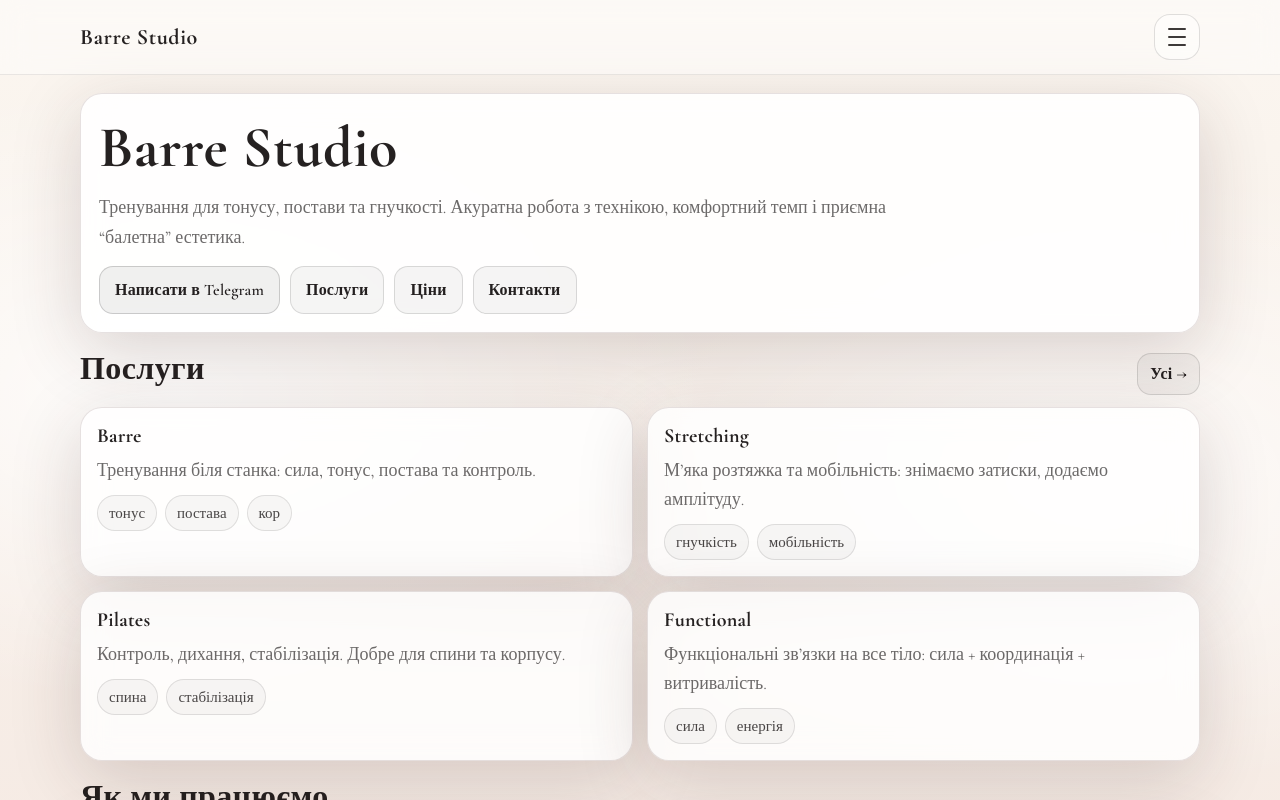
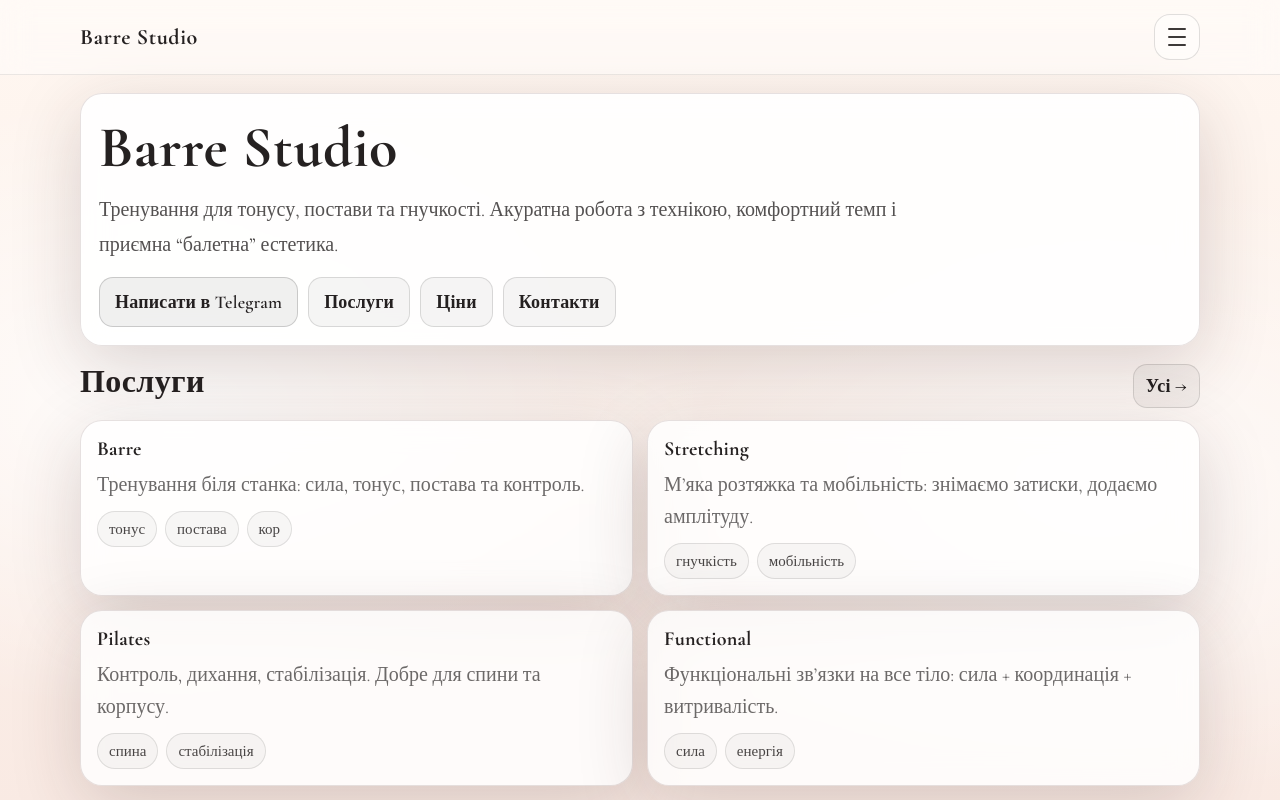
Before and after one commit to LukasMindeli/barre-studio, a React (Vite) app in the folder webapp/: page / in a window 1280 px wide. Shown: the top 800 px of the page. Built offline with nearby package versions, Linux system fonts and the light colour scheme.

Commit message:
style(webapp): improve readability (bigger type) and refine ballet palette

```diff
--- a/webapp/src/index.css
+++ b/webapp/src/index.css
@@ -1,8 +1,8 @@
 :root{
   /* ===== Ballet palette (soft, bright) ===== */
-  --bgA:#fbf6f0;        /* warm cream */
-  --bgB:#f3e6df;        /* powder */
-  --bgC:#efe0d8;        /* slightly deeper powder */
+  --bgA:#fff7f1;        /* warm cream */
+  --bgB:#f6e3dc;        /* powder */
+  --bgC:#f0d9d2;        /* slightly deeper powder */
 
   /* panels */
   --panel: rgba(255,255,255,.88);
@@ -12,7 +12,7 @@
 
   /* text */
   --ink: rgba(18,14,14,.92);
-  --muted: rgba(18,14,14,.62);
+  --muted: rgba(18,14,14,.72);
 
   /* menu (dark ballet, NOT black) + cream text */
   --menuBg: rgba(46,32,34,.92);      /* warm plum */
@@ -27,8 +27,8 @@
   --font: "Cormorant Garamond", serif;
 
   /* GLOBAL FONT SCALE (a bit bigger everywhere) */
-  --fz: 18px;         /* base text */
-  --fzSmall: 16px;    /* small text */
+  --fz: 20px;         /* base text */
+  --fzSmall: 18px;    /* small text */
   --fzH1: clamp(34px, 5.2vw, 58px);
   --fzH2: clamp(22px, 3.4vw, 32px);
   --fzCardTitle: 20px;
@@ -105,7 +105,7 @@ a{ color: inherit; }
 .p{
   margin: 0;
   color: var(--muted);
-  line-height: 1.65;
+  line-height: 1.75;
   font-size: var(--fz);
 }
 
```
